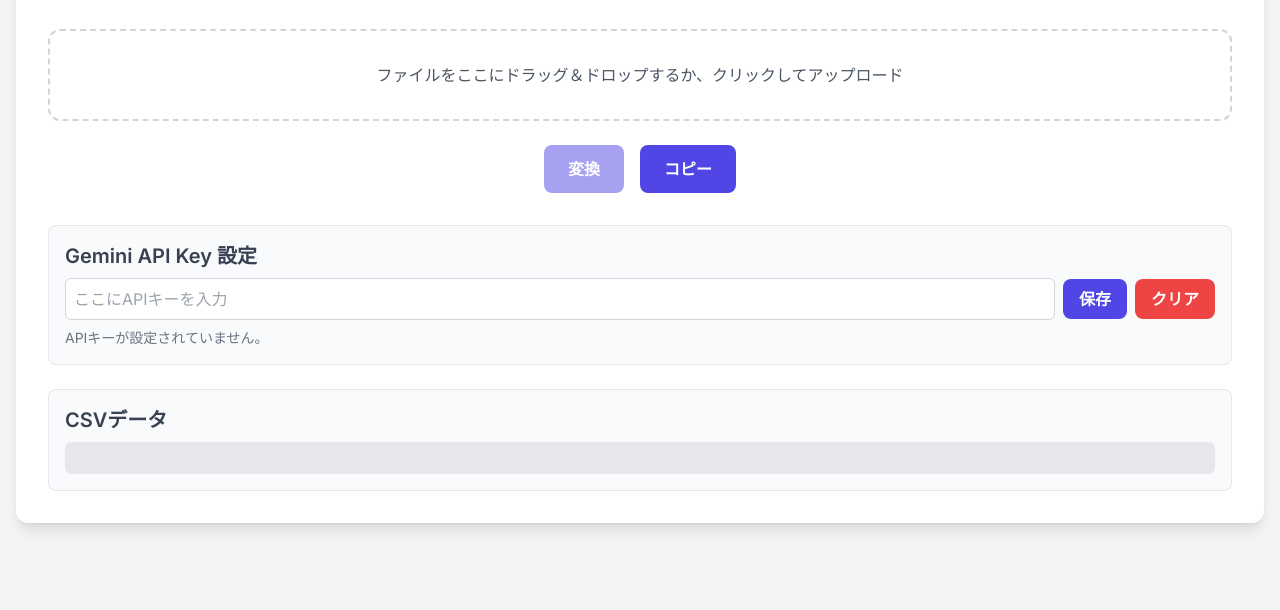
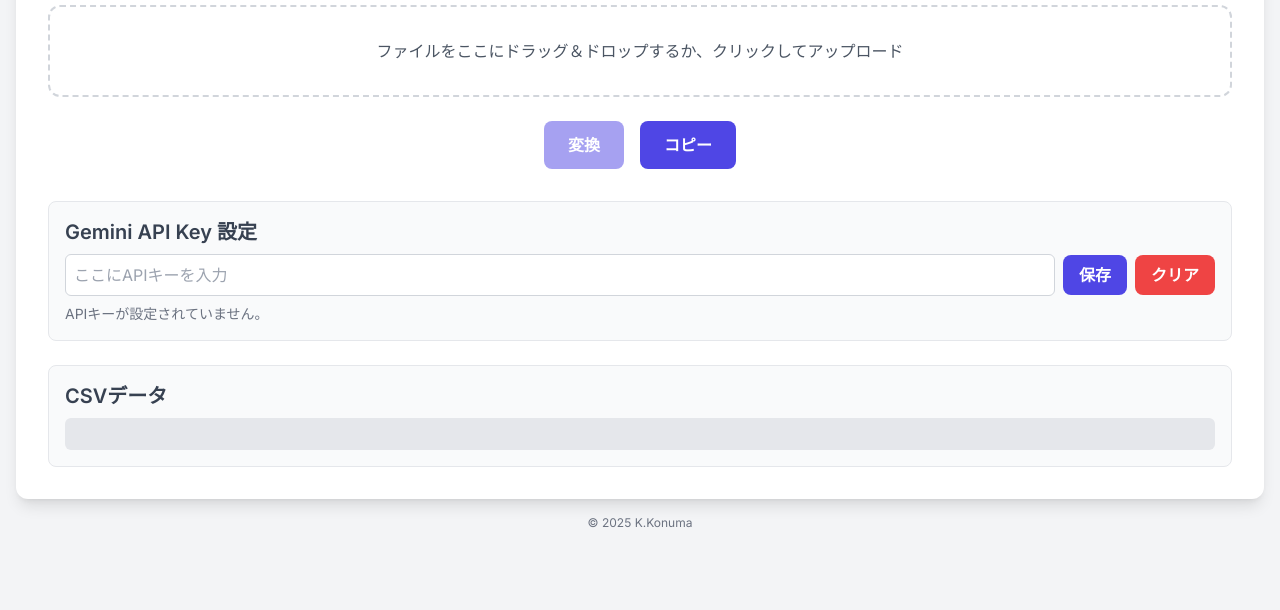
Before and after one commit to PicoCELA-infosystem/KMS_PDF_reder, a plain HTML site: page index.html in a window 1280 px wide. Shown: the part 190-800 px from the top of the page. Drawn offline with nearby package versions, Linux system fonts and the light colour scheme.

Commit message:
feat: フッターに著作権情報を追加し、レイアウトを修正

```diff
--- a/index.html
+++ b/index.html
@@ -53,7 +53,7 @@
         }
     </style>
 </head>
-<body class="bg-gray-100 flex items-center justify-center min-h-screen p-4">
+<body class="bg-gray-100 flex flex-col items-center justify-center min-h-screen p-4">
 
     <div class="container bg-white p-8 rounded-xl shadow-lg w-full">
         <h1 class="text-3xl font-bold text-gray-800 mb-2 text-center">🔄KMS Invoice Extractor</h1>
@@ -368,5 +368,8 @@
         // Call loadApiKey on page load
         loadApiKey();
     </script>
+    <footer class="text-center text-gray-500 text-xs mt-4 pb-4">
+        &copy; 2025 K.Konuma
+    </footer>
 </body>
 </html>
```
